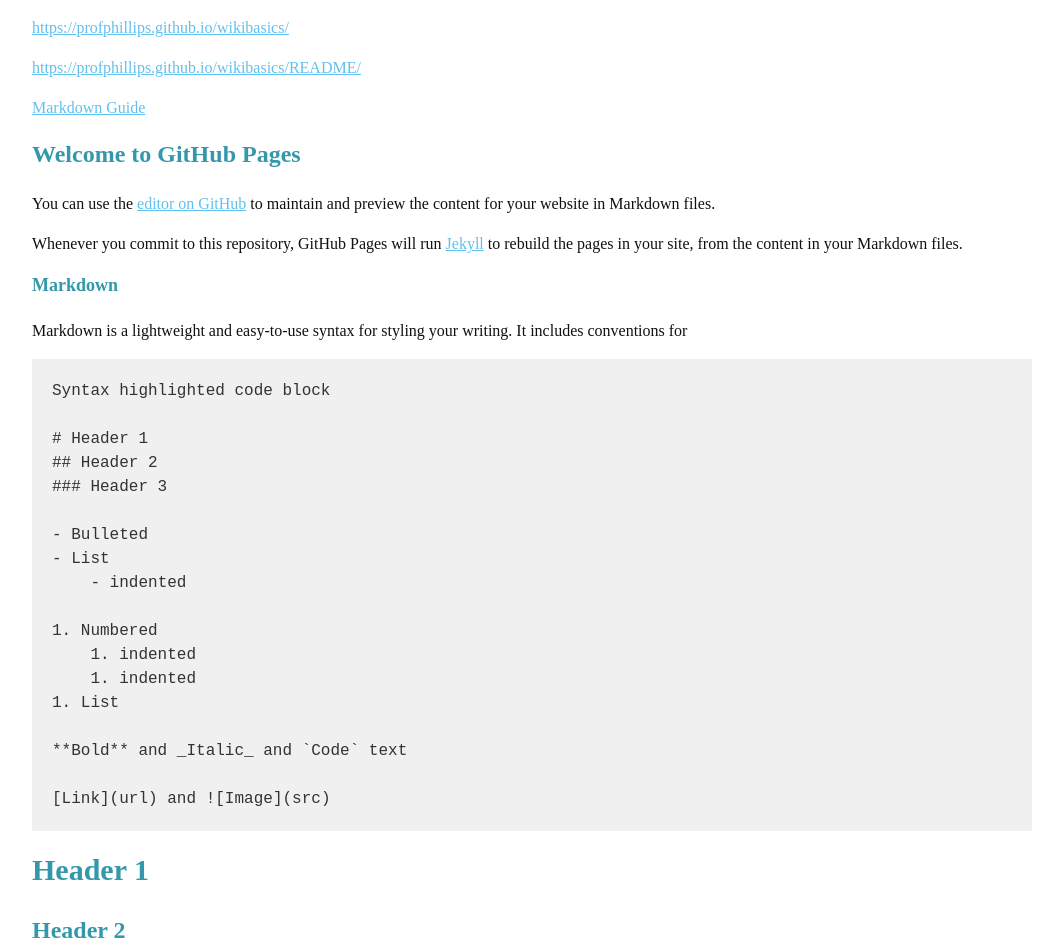
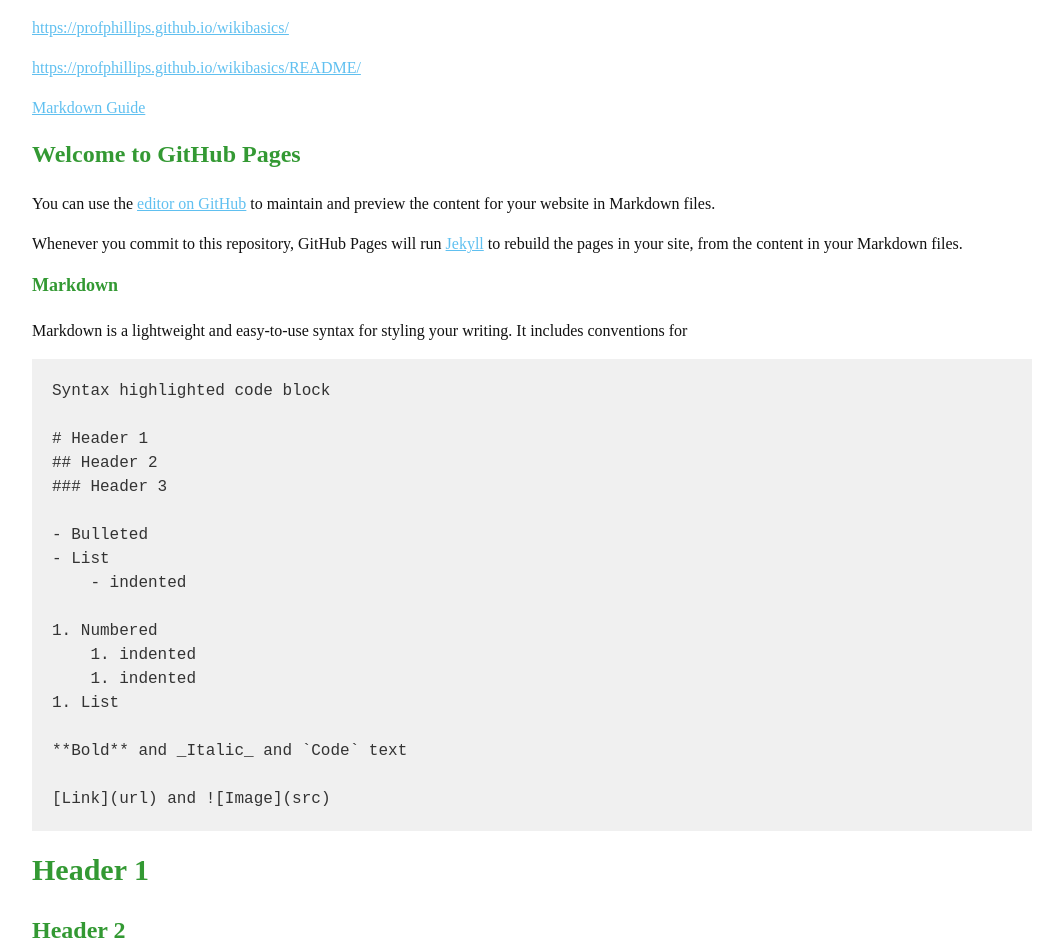
Before and after one commit to profphillips/wikibasics, a Jekyll site: the page built from README.md, in a window 1280 px wide. Shown: the top 952 px of the page, without its empty margins (108-1171 px from the left). Built offline with Jekyll 4.4.1, drawn with Linux system fonts in a browser that asks for light colours.

Commit message:
Update style.scss

```diff
--- a/assets/css/style.scss
+++ b/assets/css/style.scss
@@ -4,7 +4,7 @@ $container-max-width: 1000px;
 $body-background: #ffffff;
 $body-foreground: #111111;
 $body-font-family: 'Monaco, "Bitstream Vera Sans Mono", "Lucida Console", Terminal, monospace';
-$header-color: #3399aa;
+$header-color: #339933;
 $pre-background: #f0f0f0;
 $pre-foreground: #333333;
 $link-color: #60c0f0;
@@ -44,9 +44,9 @@ h1, h2, h3, h4, h5, h6 {
 //  -webkit-font-smoothing: antialiased;
 //}
 
-//section img {
-//  max-width: 100%
-//}
+section img {
+  max-width: 100%
+}
 
 h1, h2, h3, h4, h5, h6 {
  // font-weight: normal;
```
